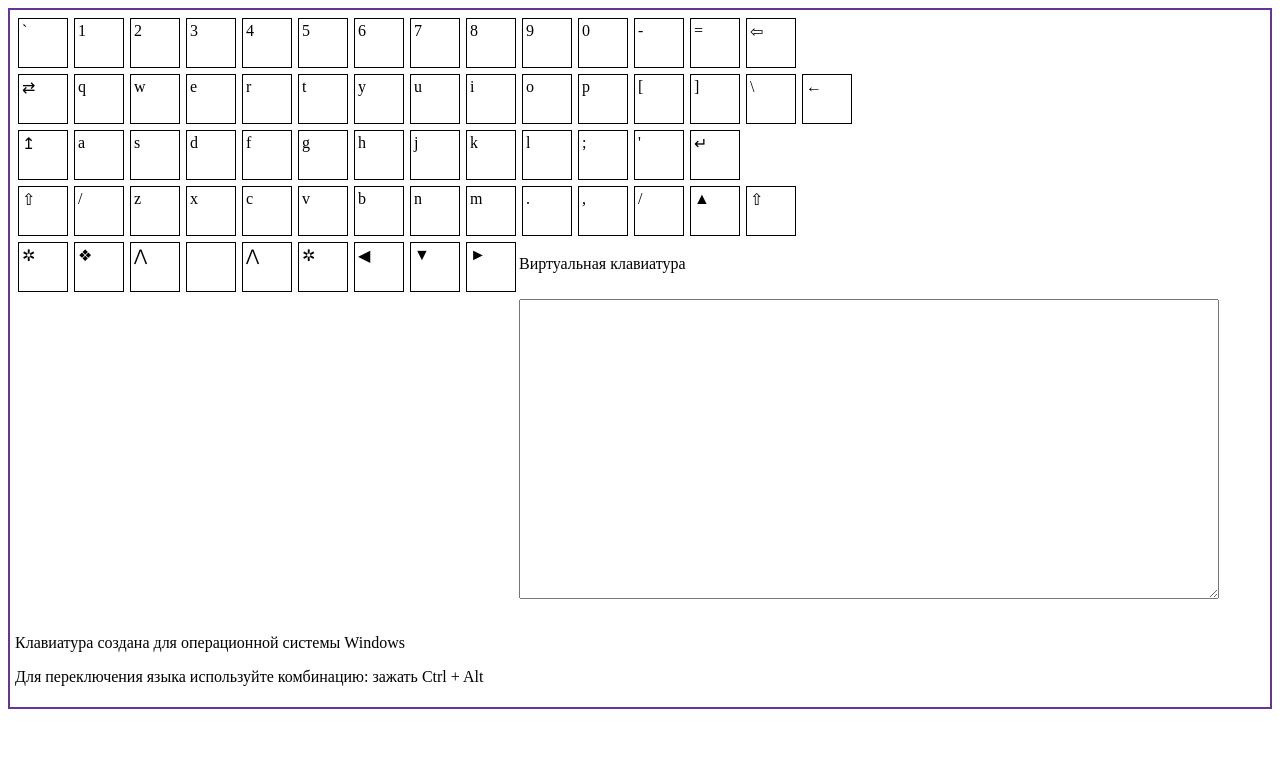
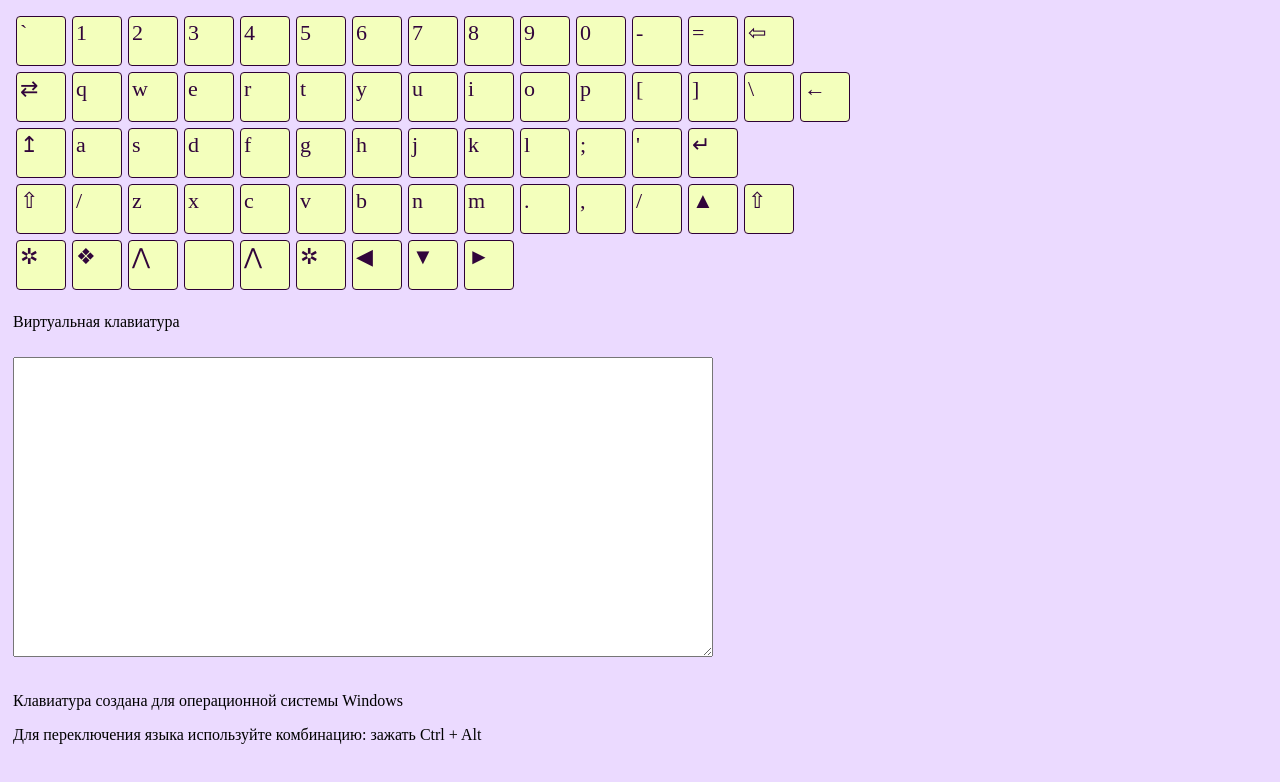
Before and after one commit to AnnaIlnicka/virtual-keyboard, a website: page index.html in a window 1280 px wide. Drawn offline with Linux system fonts and the light colour scheme.

Commit message:
feat: add colors and fix the bags

```diff
--- a/script.js
+++ b/script.js
@@ -1,34 +1,8 @@
-//const line1 = ['`', '1', '2', '3', '4', '5', '6', '7', '8', '9', '0', '-', '=', 'Backspace'];
-//const line2 = ['Tab', 'q', 'w', 'e', 'r', 't', 'y', 'u', 'i', 'o', 'p', '[', ']', '&#92;', 'Del'];
-//const line3 = ['Caps Lock', 'a', 's', 'd', 'f', 'g', 'h', 'j', 'k', 'l', ';', "'", 'Enter'];
-//const line4 = ['ShiftLeft', 'z', 'x', 'c', 'v', 'b', 'n', 'm', ',', '.', '/', '↑', 'ShiftRight'];
-//const line5 = ['CtrlLeft', 'Win', 'AltLeft', 'Space', 'AltRight', '←', '↓', '→', 'CtrlRight'];
-
-
 const body = ['96', '49', '50', '51', '52', '53', '54', '55', '56', '57', '48', '45', '61', '8678',
 '8644', '113', '119', '101','114', '116', '121', '117', '105', '111', '112', '91', '93', '92', '8592',
 '8613', '97', '115', '100', '102', '103', '104', '106', '107', '108', '59', '39', '8629',
  '8679', '47', '122', '120', '99', '118', '98', '110', '109', '46', '44', '47', '9650', '8679',
 '10034', '10070', '8896', '8194', '8896', '10034', '9664', '9660', '9658'];
-
-
-
-//<form action="/index.html">
-//<textarea id="virtual-keyboard" name="virtual-keyboard" rows="4" cols="50">
-//At w3schools.com you will learn how to make a website. They offer free tutorials in all web development technologies.
-//</textarea>
-///</form>
-
-
-
-//document.onkeydown = function(event){ commit only this part
-    //console.log(event);
-    //body.push(event.key);
-    //console.log(body);
-//}
-
-
-
 
 function init(){
     let out = '';
@@ -36,7 +10,7 @@ function init(){
         if (i==14 || i==29 || i==42 || i==56){
             out +='<div class="clearfix"></div>';
         }
-       out +='<div class="v-key">'+String.fromCharCode(body[i])+'</div>';
+       out +='<div class="v-key" id="v-key" data="'+ body[i] +'" >'+ String.fromCharCode (body[i]) + '</div>';
     }
    document.querySelector('body').innerHTML = out;
 }
@@ -45,13 +19,24 @@ init();
 
 
 document.onkeydown = function (event) {
-
+console.log(event.code);
+console.log(event.key);
+document.querySelectorAll('body .v-key').forEach(function(element){
+    element.classList.remove('active');
+});
+document.querySelector('body .v-key[data="' + event.key + '"]') .classList.add ('active');
 }
 
-
-
-
-
+document.querySelectorAll('body .v-key').forEach(function(element){
+    element.onclick = function(event){
+        document.querySelectorAll('body .v-key').forEach(function(element){
+            element.classList.remove('active');
+        });
+        let code = this.getAttribute('data');
+        this.classList.add('active');
+        console.log(code);
+    }
+});
 
 
 function getBody() {
@@ -68,21 +53,6 @@ function getBody() {
     const keyboard = document.createElement('div');
     keyboard.className = 'keyboard';
     container.append(keyboard);
-    const row1 = document.createElement('div');
-    row1.className = 'row1';
-    keyboard.append(row1);
-    const row2 = document.createElement('div');
-    row2.className = 'row2';
-    keyboard.append(row2);
-    const row3 = document.createElement('div');
-    row3.className = 'row3';
-    keyboard.append(row3);
-    const row4 = document.createElement('div');
-    row4.className = 'row4';
-    keyboard.append(row4);
-    const row5 = document.createElement('div');
-    row5.className = 'row5';
-    keyboard.append(row5);
     const description = document.createElement('p');
     description.className = 'description';
     description.innerHTML = 'Клавиатура создана для операционной системы Windows';
--- a/style.css
+++ b/style.css
@@ -4,13 +4,20 @@
 
 .container {
   margin: 0 auto;
+  padding: 60px 0px 0px 0px;
 }
 
 
 body {
 display: block;
-border: 2px solid rebeccapurple;
+background-color: rgb(235, 218, 255);
 padding: 5px;
+}
+
+.body:hover {
+  background-color: rgb(255, 146, 21);
+  transform: scale(1.01);
+  box-shadow: 0px 0px 5px rgba(0,0,0,0.3), 0 0px 5px #fff, 0 0 10px #38eeff, 0 0 50px #38eeff;
 }
 
 body::after {
@@ -22,10 +29,14 @@ body::after {
 .v-key {
     width: 50px;
     height: 50px;
-    border: 1px solid black;
+    border: 1px solid rgb(44, 0, 53);
     margin: 3px;
     padding: 3px;
+    border-radius: 4px;
     float: left;
+    background-color: rgb(243, 255, 188);
+    color: rgb(49, 5, 59);
+    font-size: 22px;
 }
 
 .clearfix {
@@ -45,9 +56,11 @@ body::after {
   width: 700px;
   margin: 0 auto;
   padding: 0 5px 5px 5px;
-  /*background: #00c3ff;
-  border: 3px solid #222222;
-  border-radius: 5px;*/
+ }
+
+.active {
+  background-color: rgb(162, 0, 255);
+  color: #fff;
 }
 
 
```
